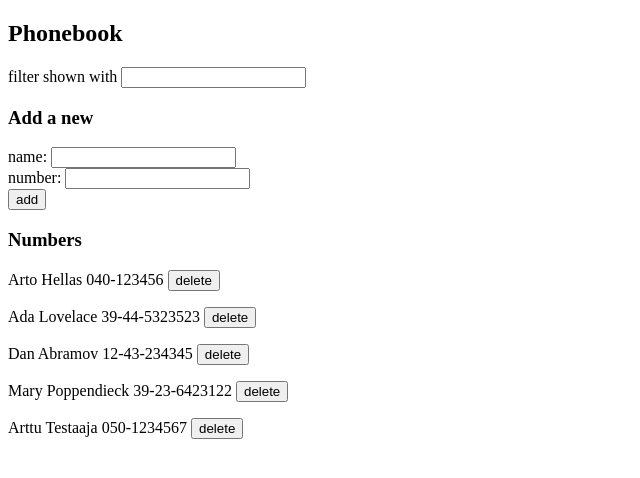
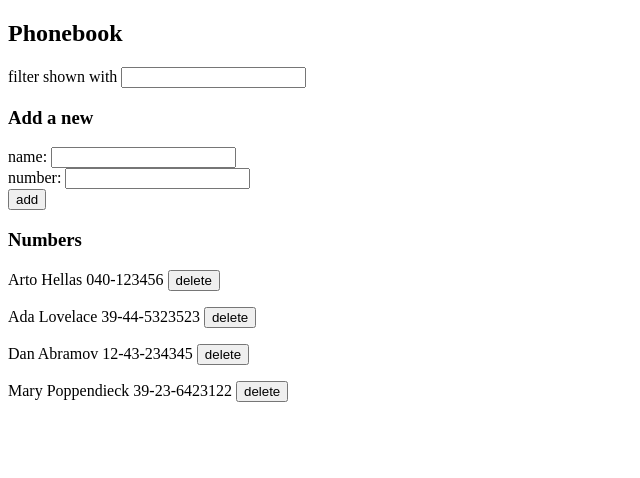
Before and after one commit to areee/fullstack-kurssi, a React (Create React App) app in the folder osa2/puhelinluettelo/: page / in a window 1280 px wide. Shown: the top 478 px of the page, without its empty margins (0-640 px from the left). Built offline with nearby package versions, Linux system fonts and the light colour scheme; data requests are answered from the project's data file.

Commit message:
2.17 ready (deletion works)

```diff
--- a/osa2/puhelinluettelo/db.json
+++ b/osa2/puhelinluettelo/db.json
@@ -19,11 +19,6 @@
       "name": "Mary Poppendieck",
       "number": "39-23-6423122",
       "id": 4
-    },
-    {
-      "name": "Arttu Testaaja",
-      "number": "050-1234567",
-      "id": 5
     }
   ]
 }
--- a/osa2/puhelinluettelo/src/App.js
+++ b/osa2/puhelinluettelo/src/App.js
@@ -50,7 +50,11 @@ const App = () => {
   }
 
   const deletePersonWith = id => {
-    console.log(`DEBUG: do you mean '${id}' id?`)
+    const person = persons.find(n => n.id === id)
+    if (window.confirm(`Delete ${person.name}?`)) {
+      personService.deletePerson(id)
+      setPersons(persons.filter(n => n.id !== id))
+    }
   }
 
   const filteredPersons = filter.length === 0
```
